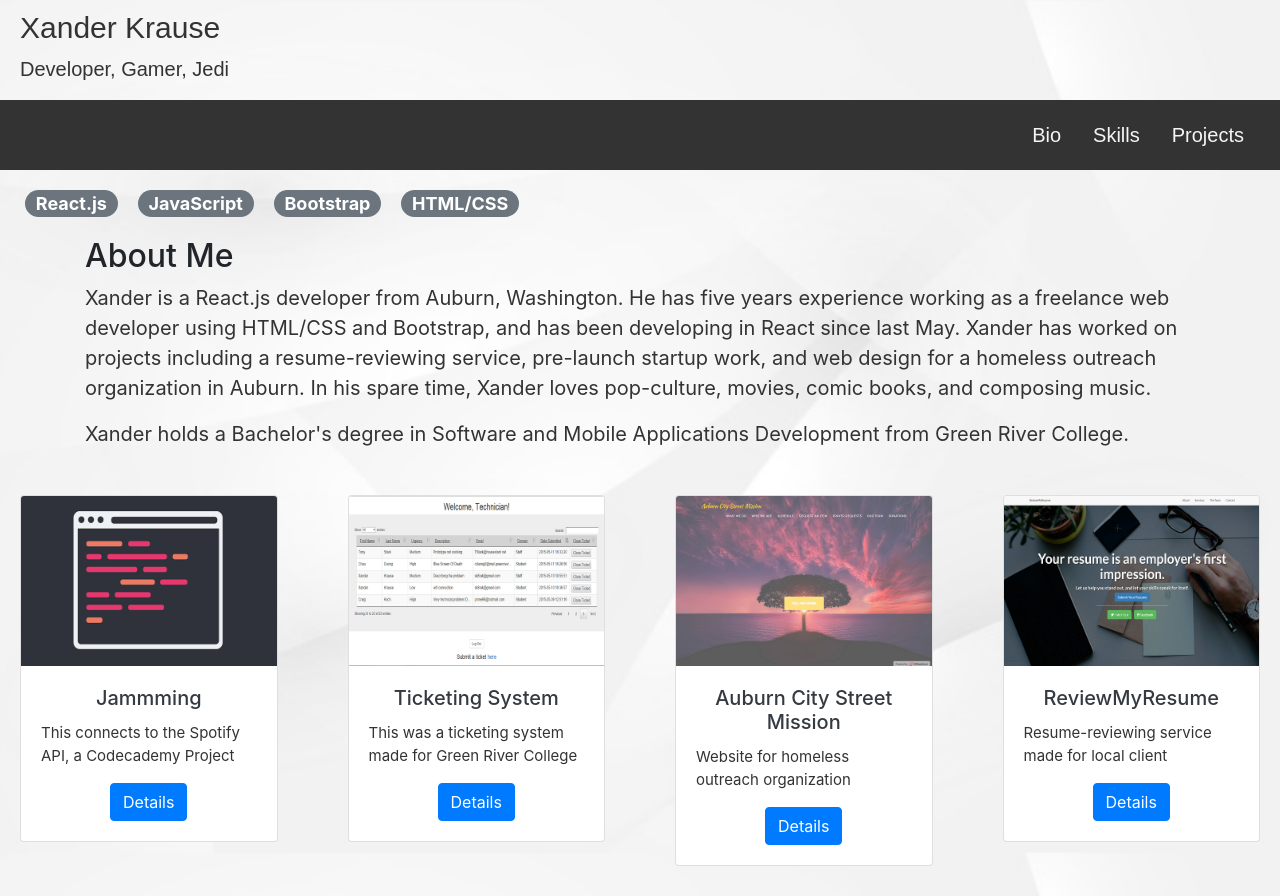
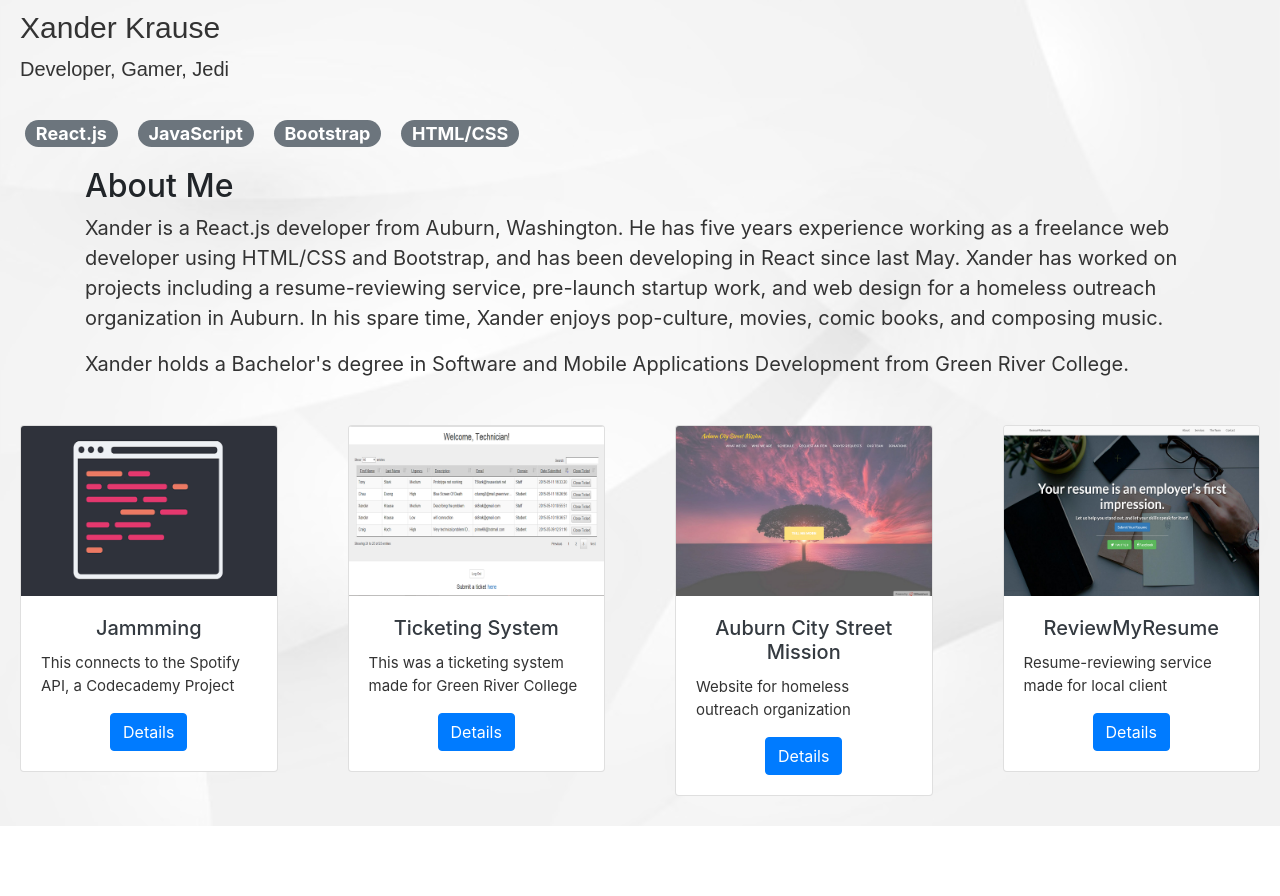
Before and after one commit to xkrause/portfolio, a React (Create React App) app: page / in a window 1280 px wide. After the commit the page ends 826 px from the top, so only its background shows below. Built offline with nearby package versions, Linux system fonts and the light colour scheme.

Commit message:
Bio and Nav changes

```diff
--- a/src/components/Bio/Bio.js
+++ b/src/components/Bio/Bio.js
@@ -9,7 +9,7 @@ class Bio extends React.Component {
                 <p>Xander is a React.js developer from Auburn, Washington. He has five years experience
                     working as a freelance web developer using HTML/CSS and Bootstrap, and has been developing in React since
                     last May. Xander has worked on projects including a resume-reviewing service, pre-launch startup work, and
-                    web design for a homeless outreach organization in Auburn. In his spare time, Xander loves pop-culture,
+                    web design for a homeless outreach organization in Auburn. In his spare time, Xander enjoys pop-culture,
                     movies, comic books, and composing music.</p>
 
                     <p>Xander holds a Bachelor's degree in Software and Mobile Applications Development from Green River College.</p>
--- a/src/components/Nav/Nav.js
+++ b/src/components/Nav/Nav.js
@@ -5,11 +5,7 @@ class Nav extends React.Component {
     render() {
         return (
             <div>
-                <ul>
-                    <li>Bio</li>
-                    <li>Skills</li>
-                    <li>Projects</li>
-                </ul>
+
             </div>
         );
     }
```
